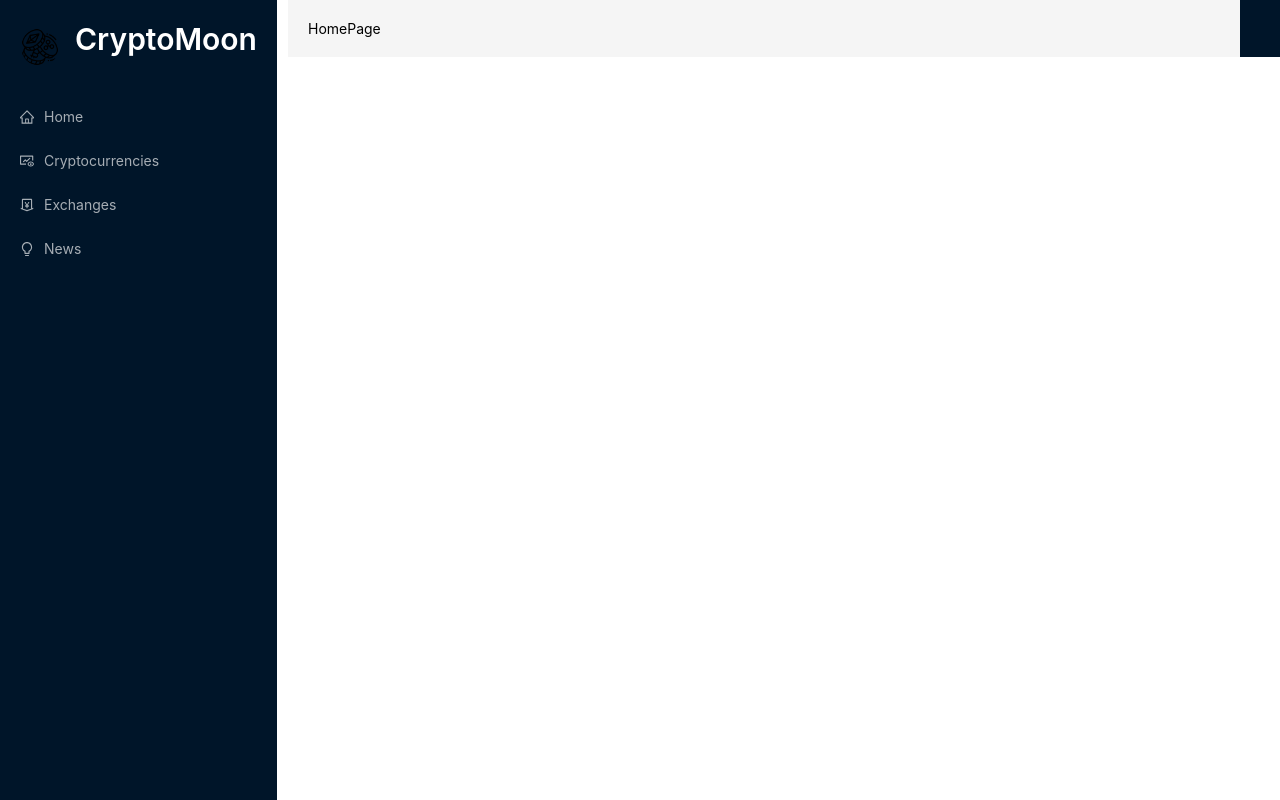
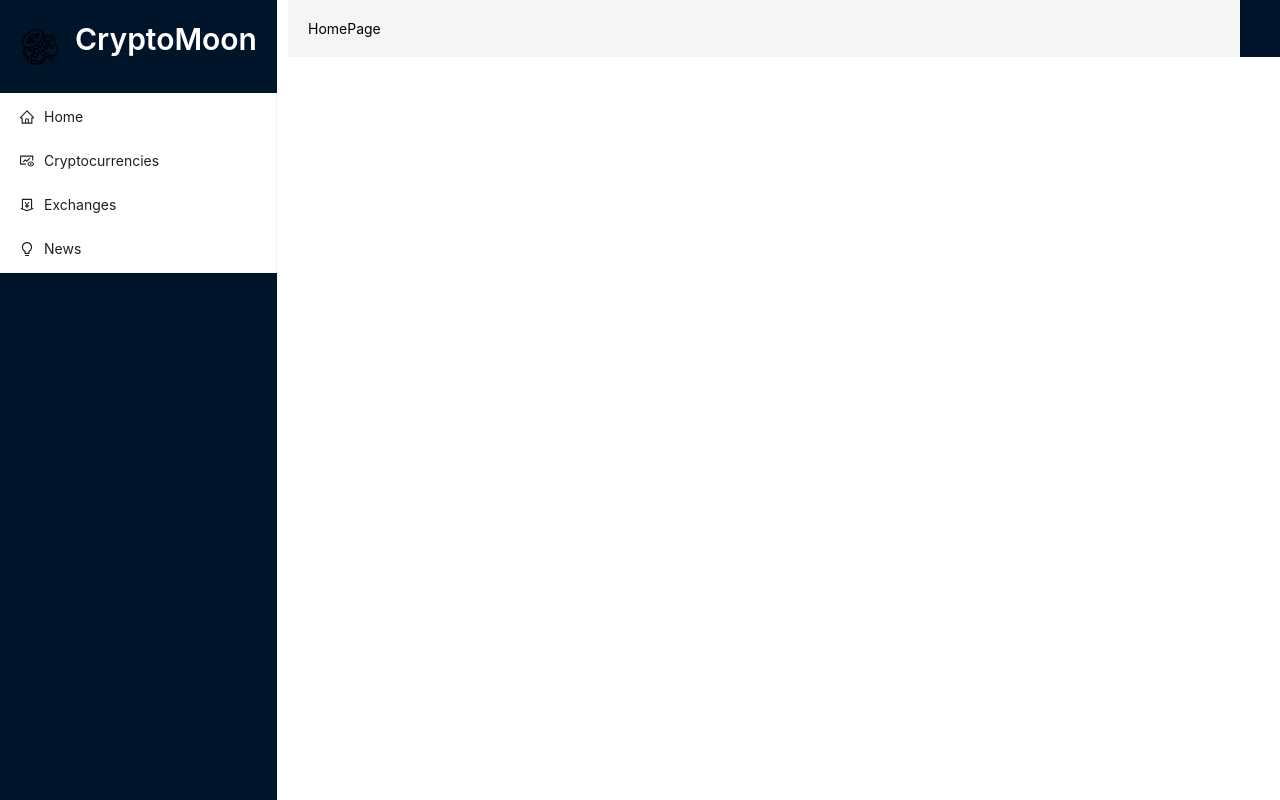
Before and after one commit to karmeensec/cryptocurrency-app-react-redux, a React (Vite) app: page / in a window 1280 px wide. Built offline with nearby package versions, Linux system fonts and the light colour scheme.

Commit message:
theme change

```diff
--- a/src/components/Navbar.jsx
+++ b/src/components/Navbar.jsx
@@ -21,7 +21,7 @@ const Navbar = () => {
             </Button> */}
         </div>
 
-        <Menu theme='dark' >
+        <Menu theme='light' >
 
             <Menu.Item icon={ <HomeOutlined /> } >
               <Link to='/' >Home</Link>
```
